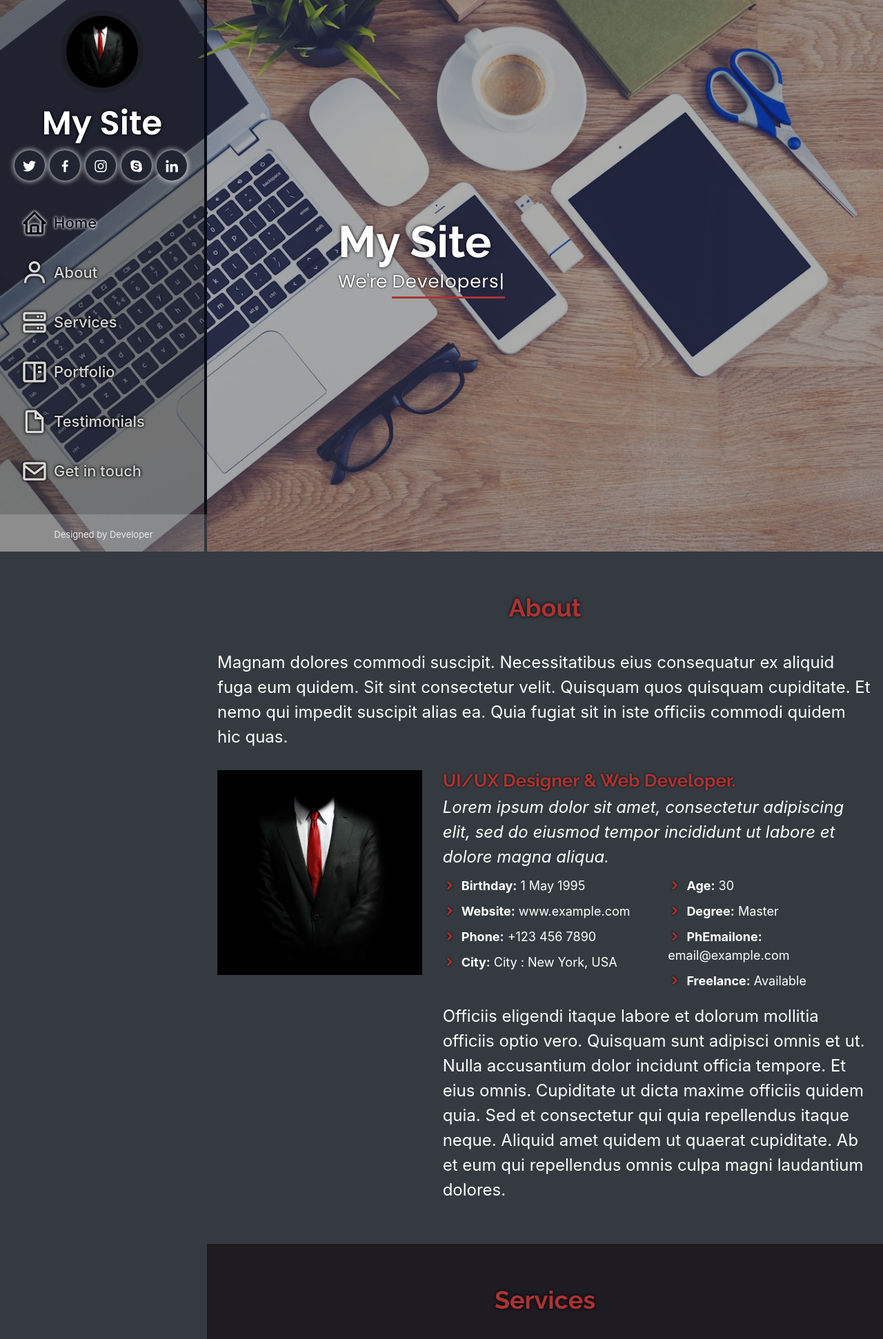
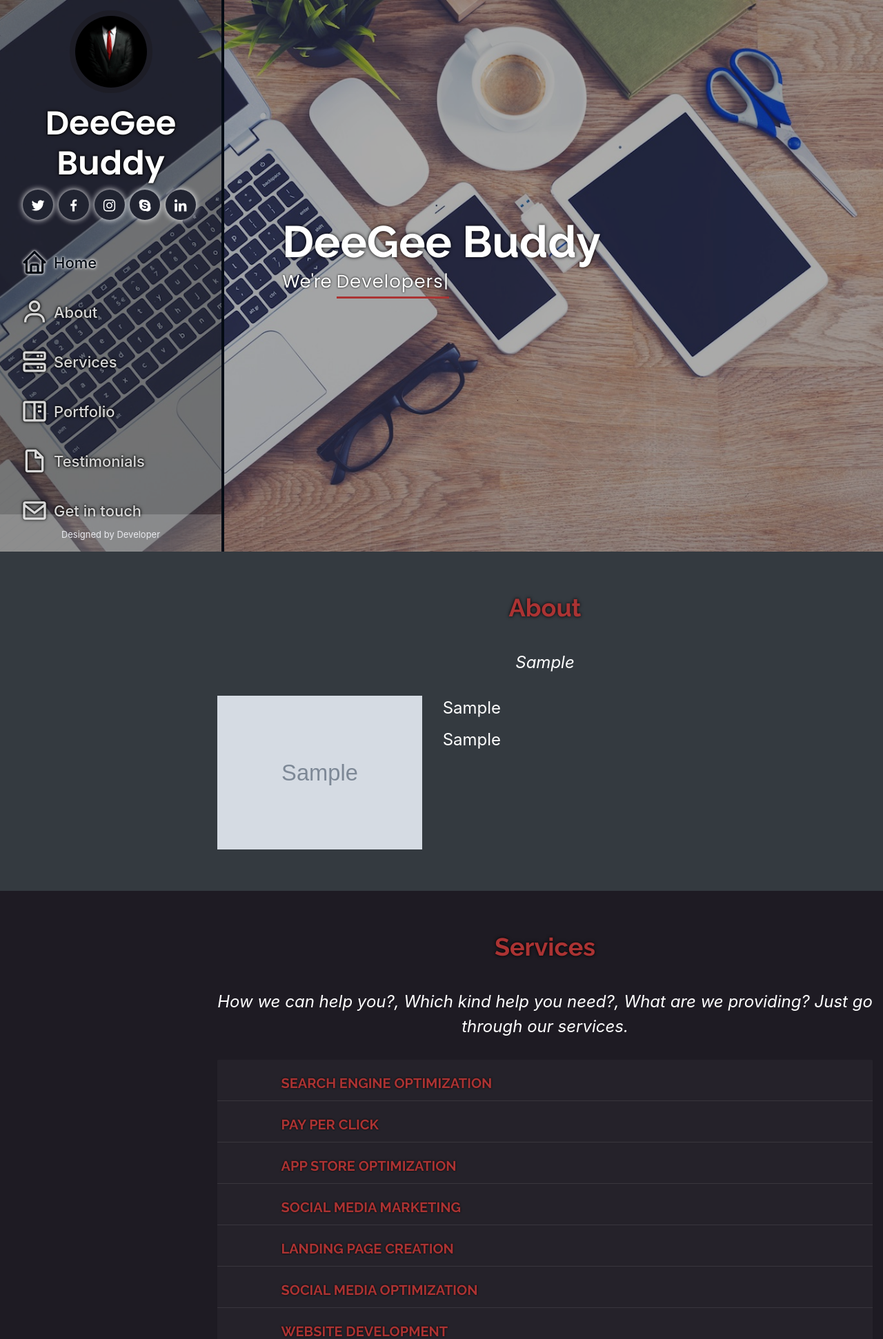
Before and after one commit to Flash1024/flash, a Django app: page / in a window 1280 px wide. Shown: the top 1942 px of the page at 69% size. Run offline with Django 3.2, Linux system fonts and the light colour scheme; tables that the repository leaves empty hold one stand-in row (values such as "Sample post"); grey boxes marked "Sample" are stand-in pictures; some libraries are stand-ins or nearby versions.

Commit message:
Project Updated

```diff
--- a/mysite/admin.py
+++ b/mysite/admin.py
@@ -1,7 +1,8 @@
 from django.contrib import admin
-from mysite.models import Contact, Review, Portfolio
+from mysite.models import About, Contact, Review, Portfolio
 
 # Register your models here.
+admin.site.register(About)
 admin.site.register(Contact)
 admin.site.register(Review)
 admin.site.register(Portfolio)
--- a/mysite/models.py
+++ b/mysite/models.py
@@ -3,6 +3,13 @@ PROJ_TYPE = (
     ("web", "Web"),
     ("app", "App"),
 )
+
+class About(models.Model):
+    p1 = models.TextField(max_length=1000, null=True)
+    p2 = models.TextField(max_length=1000, null=True)
+    p3 = models.TextField(max_length=1000, null=True)
+    ab_image = models.FileField(upload_to='about/images', default="")
+
 
 class Contact(models.Model):
     name = models.CharField(max_length=40, null=True, blank=True)
--- a/mysite/static/mysite/assets/css/style.css
+++ b/mysite/static/mysite/assets/css/style.css
@@ -72,7 +72,7 @@ h1, h2, h3, h4, h5, h6 {
   top: 0;
   left: 0;
   bottom: 0;
-  width: 300px;
+  width: 325px;
   transition: all ease-in-out 0.5s;
   z-index: 9997;
   transition: all 0.5s;
@@ -298,6 +298,8 @@ section {
 }
 
 .section-bg {
+  margin-left: -300px;
+  padding-left: 300px;
   background: #1e1b23;
 }
 
@@ -1016,7 +1018,7 @@ section {
   position: fixed;
   left: 0;
   bottom: 0;
-  width: 300px;
+  width: 321px;
   z-index: 9999;
   background: #ffffff2e;
 }
--- a/mysite/templates/base.html
+++ b/mysite/templates/base.html
@@ -42,7 +42,7 @@
 
       <div class="profile">
         <img src="{% static 'mysite/assets/img/profile.jpg' %}" alt="" class="img-fluid rounded-circle">
-        <h1 class="text-light"><a href="home.html">My Site</a></h1>
+        <h1 class="text-light text-center"><a href="home.html">DeeGee Buddy</a></h1>
         <div class="social-links mt-3 text-center">
           <a href="https://twitter.com/" class="twitter"><i class="bx bxl-twitter"></i></a>
           <a href="https://facebook.com/" class="facebook"><i class="bx bxl-facebook"></i></a>
--- a/mysite/templates/home.html
+++ b/mysite/templates/home.html
@@ -10,7 +10,7 @@
   <!-- ======= Hero Section ======= -->
   <section id="hero" class="d-flex flex-column justify-content-center align-items-center">
     <div class="hero-container" data-aos="fade-in">
-      <h1>My Site</h1>
+      <h1>DeeGee Buddy</h1>
       <p>We're <span class="typed" data-typed-items="Entrepreneurs, Developers, Designers"></span></p>
     </div>
   </section><!-- End Hero -->
@@ -21,46 +21,29 @@
     <section id="about" class="about">
       <div class="container">
 
+        {% for a in about %}
         <div class="section-title">
           <h2>About</h2>
-          <p>Magnam dolores commodi suscipit. Necessitatibus eius consequatur ex aliquid fuga eum quidem. Sit sint consectetur velit. Quisquam quos quisquam cupiditate. Et nemo qui impedit suscipit alias ea. Quia fugiat sit in iste officiis commodi quidem hic quas.</p>
+          <p class="p1 text-center font-italic">{{a.p1}}</p>
         </div>
 
         <div class="row">
+
           <div class="col-lg-4" data-aos="fade-right">
-            <img src="{% static 'mysite/assets/img/profile.jpg' %}" class="img-fluid" alt="">
+            <img src="{{a.ab_image.url}}" class="img-fluid" alt="">
           </div>
+
           <div class="col-lg-8 pt-4 pt-lg-0 content" data-aos="fade-left">
-            <h3>UI/UX Designer &amp; Web Developer.</h3>
-            <p class="font-italic">
-              Lorem ipsum dolor sit amet, consectetur adipiscing elit, sed do eiusmod tempor incididunt ut labore et dolore
-              magna aliqua.
+            <p class="p2">
+              {{a.p2}}
             </p>
-            <div class="row">
-              <div class="col-lg-6">
-                <ul>
-                  <li><i class="icofont-rounded-right"></i> <strong>Birthday:</strong> 1 May 1995</li>
-                  <li><i class="icofont-rounded-right"></i> <strong>Website:</strong> www.example.com</li>
-                  <li><i class="icofont-rounded-right"></i> <strong>Phone:</strong> +123 456 7890</li>
-                  <li><i class="icofont-rounded-right"></i> <strong>City:</strong> City : New York, USA</li>
-                </ul>
-              </div>
-              <div class="col-lg-6">
-                <ul>
-                  <li><i class="icofont-rounded-right"></i> <strong>Age:</strong> 30</li>
-                  <li><i class="icofont-rounded-right"></i> <strong>Degree:</strong> Master</li>
-                  <li><i class="icofont-rounded-right"></i> <strong>PhEmailone:</strong> email@example.com</li>
-                  <li><i class="icofont-rounded-right"></i> <strong>Freelance:</strong> Available</li>
-                </ul>
-              </div>
-            </div>
-            <p>
-              Officiis eligendi itaque labore et dolorum mollitia officiis optio vero. Quisquam sunt adipisci omnis et ut. Nulla accusantium dolor incidunt officia tempore. Et eius omnis.
-              Cupiditate ut dicta maxime officiis quidem quia. Sed et consectetur qui quia repellendus itaque neque. Aliquid amet quidem ut quaerat cupiditate. Ab et eum qui repellendus omnis culpa magni laudantium dolores.
+
+            <p class="p3">
+              {{a.p3}}
             </p>
           </div>
+          {% endfor %}
         </div>
-
       </div>
     </section>
 
@@ -72,7 +55,7 @@
 
             <div class="section-title">
               <h2>Services</h2>
-              <p>Magnam dolores commodi suscipit. Necessitatibus eius consequatur ex aliquid fuga eum quidem. Sit sint consectetur velit. Quisquam quos quisquam cupiditate. Et nemo qui impedit suscipit alias ea. Quia fugiat sit in iste officiis commodi quidem hic quas.</p>
+              <p class="text-center font-italic">How we can help you?, Which kind help you need?, What are we providing? Just go through our services.</p>
             </div>
 
             <div id="accordion">
@@ -234,7 +217,7 @@
 
         <div class="section-title">
           <h2>Portfolio</h2>
-          <p>You can visit through below mentioned Projects that we have done till now.</p>
+          <p class="text-center font-italic">You can visit through below mentioned Projects that we have done till now.</p>
         </div>
 
         <div class="row" data-aos="fade-up">
@@ -269,7 +252,7 @@
 
         <div class="section-title">
           <h2>Testimonials</h2>
-          <p>What our clients want to say</p>
+          <p class="text-center font-italic">What our clients want to say</p>
         </div>
 
 
@@ -299,7 +282,7 @@
 
         <div class="section-title">
           <h2>Get in touch</h2>
-          <p>Magnam dolores commodi suscipit. Necessitatibus eius consequatur ex aliquid fuga eum quidem. Sit sint consectetur velit. Quisquam quos quisquam cupiditate. Et nemo qui impedit suscipit alias ea. Quia fugiat sit in iste officiis commodi quidem hic quas.</p>
+          <p class="text-center font-italic">If you want to tell us something, Do not hasitate and Just Contact Us. :) </p>
         </div>
 
         <div class="row" data-aos="fade-in">
--- a/mysite/views.py
+++ b/mysite/views.py
@@ -1,10 +1,11 @@
 from django.shortcuts import render, HttpResponse, HttpResponseRedirect
 from datetime import datetime
-from mysite.models import Contact, Review, Portfolio
+from mysite.models import About, Contact, Review, Portfolio
 from django.contrib import messages
 from django.core.mail import send_mail
 
 def home(request):
+    about =About.objects.all()
     revw =Review.objects.all()
     port =Portfolio.objects.all()
 
@@ -29,4 +30,4 @@ def home(request):
             return HttpResponse("Thank You, Your Message has been sent!!!")
 
     else:
-        return render(request, 'home.html',{ 'port':port,'revw':revw})
+        return render(request, 'home.html',{'about':about, 'port':port, 'revw':revw})
```
Also changed, not shown: mysite/migrations/0031_about.py (added), mysite/migrations/0032_auto_20200629_0951.py (added).
